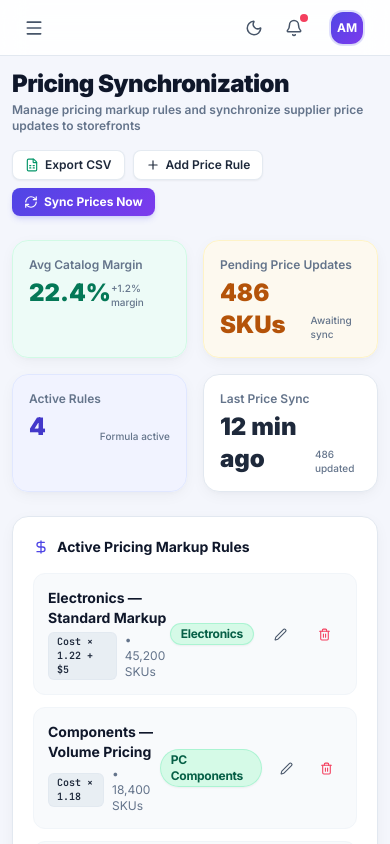
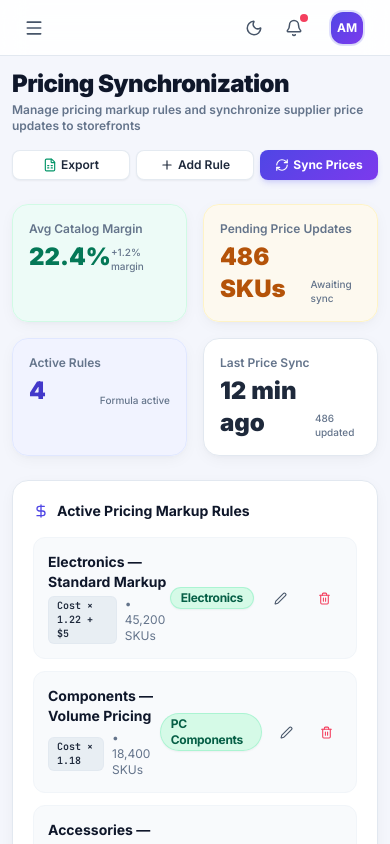
Before and after one commit to satyamgoswami783/SupplyBridge, a React (Vite) app: page /sync/pricing in a window 390 px wide. Built offline with nearby package versions, Linux system fonts and the light colour scheme.

Commit message:
Fix InventorySync, PricingSync, and WebsiteSync header buttons to single row layout on mobile

```diff
--- a/src/features/sync/InventorySync.tsx
+++ b/src/features/sync/InventorySync.tsx
@@ -157,27 +157,27 @@ export const InventorySync: React.FC = () => {
         title="Inventory Synchronization"
         subtitle="Real-time multi-supplier stock buffer, warehouse inventory feeds, and Shift4Shop storefront stock sync"
         actions={
-          <div className="flex items-center gap-2 flex-wrap">
+          <div className="grid grid-cols-3 gap-1.5 w-full sm:flex sm:w-auto sm:items-center sm:gap-2">
             <button
               onClick={handleExportCSV}
-              className="btn-secondary btn-sm flex items-center gap-1.5 font-bold cursor-pointer"
+              className="btn-secondary btn-sm flex items-center justify-center gap-1 sm:gap-1.5 font-bold cursor-pointer px-2 sm:px-3 text-xs"
               title="Download Inventory Audit CSV"
             >
-              <Download size={14} className="text-emerald-600" /> Export CSV
+              <Download size={14} className="text-emerald-600 dark:text-emerald-400" /> Export <span className="hidden sm:inline">CSV</span>
             </button>
             <button
               onClick={() => setBufferModalOpen(true)}
-              className="btn-secondary btn-sm flex items-center gap-1.5 font-bold cursor-pointer"
+              className="btn-secondary btn-sm flex items-center justify-center gap-1 sm:gap-1.5 font-bold cursor-pointer px-2 sm:px-3 text-xs"
             >
-              <Sliders size={14} className="text-primary-600" /> Buffer Rules ({globalBuffer})
+              <Sliders size={14} className="text-primary-600 dark:text-primary-400" /> Buffer ({globalBuffer})
             </button>
             <button
               onClick={handleSyncAll}
               disabled={syncing}
-              className="btn-primary btn-sm flex items-center gap-1.5 shadow-md shadow-indigo-500/20 cursor-pointer"
+              className="btn-primary btn-sm flex items-center justify-center gap-1 sm:gap-1.5 shadow-md shadow-indigo-500/20 cursor-pointer px-2 sm:px-3 text-xs whitespace-nowrap"
             >
               <RefreshCw size={14} className={syncing ? 'animate-spin' : ''} />
-              <span>{syncing ? 'Syncing All Stock...' : 'Sync All Stock Now'}</span>
+              <span>{syncing ? 'Syncing...' : <><span className="sm:hidden">Sync All</span><span className="hidden sm:inline">Sync All Stock Now</span></>}</span>
             </button>
           </div>
         }
--- a/src/features/sync/PricingSync.tsx
+++ b/src/features/sync/PricingSync.tsx
@@ -180,29 +180,29 @@ export const PricingSync: React.FC = () => {
         title="Pricing Synchronization"
         subtitle="Manage pricing markup rules and synchronize supplier price updates to storefronts"
         actions={
-          <>
+          <div className="grid grid-cols-3 gap-1.5 w-full sm:flex sm:w-auto sm:items-center sm:gap-2">
             <button
               onClick={handleExportPricingCSV}
-              className="btn-secondary btn-sm flex items-center gap-1.5 font-semibold cursor-pointer"
+              className="btn-secondary btn-sm flex items-center justify-center gap-1 sm:gap-1.5 font-semibold cursor-pointer px-2 sm:px-3 text-xs"
               title="Download Pricing Audit Log CSV"
             >
-              <FileSpreadsheet size={14} className="text-emerald-600" /> Export CSV
+              <FileSpreadsheet size={14} className="text-emerald-600 dark:text-emerald-400" /> Export <span className="hidden sm:inline">CSV</span>
             </button>
             <button
               onClick={handleOpenAddRule}
-              className="btn-secondary btn-sm flex items-center gap-1.5 font-semibold cursor-pointer"
+              className="btn-secondary btn-sm flex items-center justify-center gap-1 sm:gap-1.5 font-semibold cursor-pointer px-2 sm:px-3 text-xs"
             >
-              <Plus size={14} /> Add Price Rule
+              <Plus size={14} /> Add Rule
             </button>
             <button
               onClick={handleSyncPrices}
               disabled={syncing}
-              className="btn-primary btn-sm flex items-center gap-1.5 font-bold cursor-pointer"
+              className="btn-primary btn-sm flex items-center justify-center gap-1 sm:gap-1.5 font-bold cursor-pointer px-2 sm:px-3 text-xs whitespace-nowrap"
             >
-              <RefreshCw size={14} className={syncing ? 'animate-spin' : ''} />
-              {syncing ? 'Syncing...' : 'Sync Prices Now'}
+              <RefreshCw size={14} className={syncing ? 'animate-spin text-white' : ''} />
+              <span>{syncing ? 'Syncing...' : <><span className="sm:hidden">Sync Prices</span><span className="hidden sm:inline">Sync Prices Now</span></>}</span>
             </button>
-          </>
+          </div>
         }
       />
 
--- a/src/features/sync/WebsiteSync.tsx
+++ b/src/features/sync/WebsiteSync.tsx
@@ -158,10 +158,10 @@ export const WebsiteSync: React.FC = () => {
         title="Shift4Shop Website Synchronization (Phase 2)"
         subtitle="Publish master PIM products, taxonomy categories, pricing, and stock to Shift4Shop ecommerce storefronts"
         actions={
-          <div className="flex items-center gap-2 flex-wrap">
+          <div className="grid grid-cols-2 gap-2 w-full sm:flex sm:w-auto sm:items-center">
             <button
               onClick={handleExportCatalogCSV}
-              className="btn-secondary btn-sm flex items-center gap-1.5 font-bold cursor-pointer"
+              className="btn-secondary btn-sm flex items-center justify-center gap-1 sm:gap-1.5 font-bold cursor-pointer"
               title="Download Storefront Publishing Audit CSV"
             >
               <FileSpreadsheet size={14} className="text-emerald-600 dark:text-emerald-400" /> Export CSV
@@ -169,10 +169,10 @@ export const WebsiteSync: React.FC = () => {
             <button
               onClick={handleSyncAllStores}
               disabled={syncingAll}
-              className="btn-primary btn-sm flex items-center gap-1.5 shadow-md shadow-indigo-500/20 cursor-pointer"
+              className="btn-primary btn-sm flex items-center justify-center gap-1 sm:gap-1.5 shadow-md shadow-indigo-500/20 cursor-pointer whitespace-nowrap"
             >
               <RefreshCw size={14} className={syncingAll ? 'animate-spin text-white' : ''} />
-              <span>{syncingAll ? 'Publishing to Stores...' : 'Publish to All Storefronts'}</span>
+              <span>{syncingAll ? 'Publishing...' : <><span className="sm:hidden">Publish All</span><span className="hidden sm:inline">Publish to All Storefronts</span></>}</span>
             </button>
           </div>
         }
```
Also changed, not shown: 4 other files (tests, documents, lock files or other folders).
